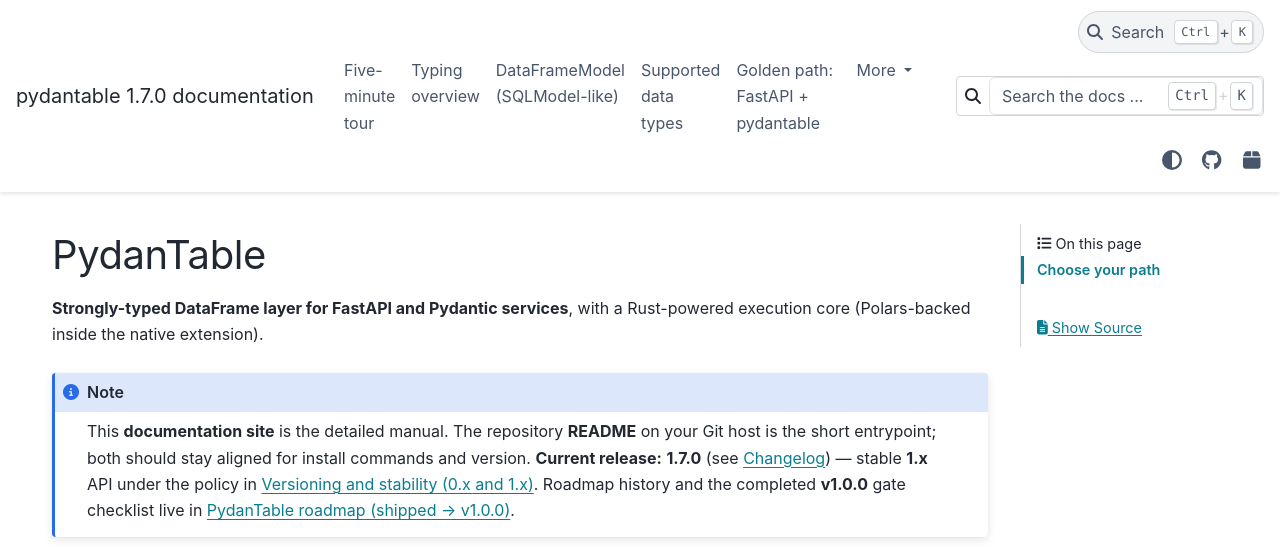
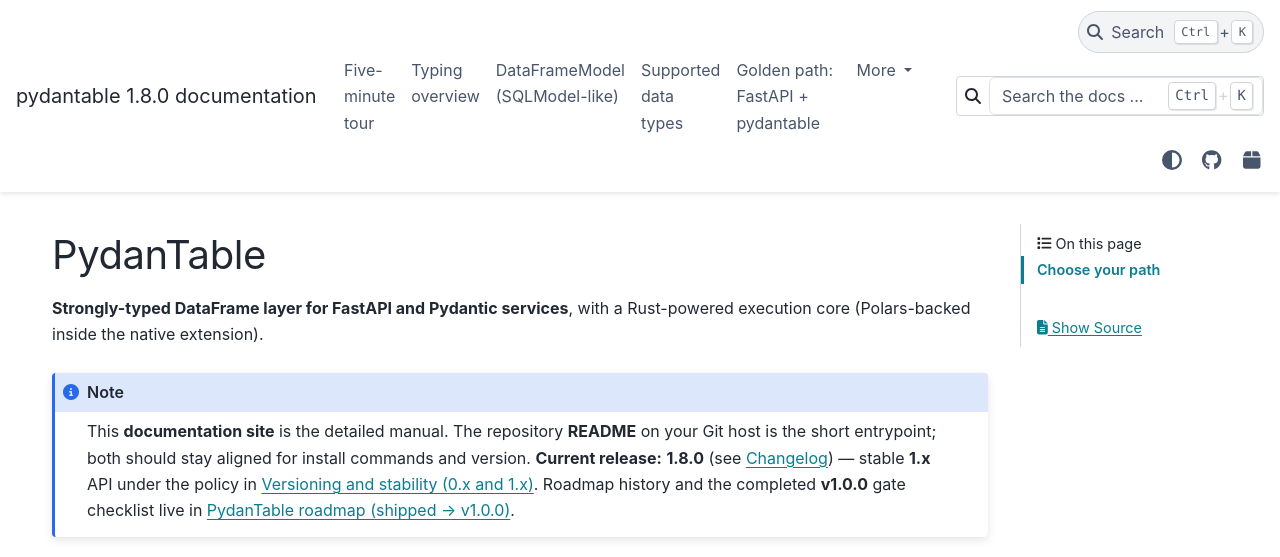
Before and after one commit to eddiethedean/pydantable, a Sphinx documentation site: the page built from docs/index.md, in a window 1280 px wide and 1211 px high. Shown: the top 557 px of the window. Built offline with Sphinx 7.4.7 and the PyData theme 0.15.4, drawn with Linux system fonts in a browser that asks for light colours; the version number is read from the project's files by our own code.

Commit message:
chore(release): 1.8.0

````diff
--- a/docs/POLARS_TRANSFORMATIONS_ROADMAP.md
+++ b/docs/POLARS_TRANSFORMATIONS_ROADMAP.md
@@ -4,7 +4,7 @@
 Polars while preserving `pydantable`'s typed schema contracts.
 
 Notes that say **Implemented on branch `v0.5.0`** refer to historical work landed in the 0.5.x line.
-The current release is **1.7.0** (see `docs/changelog.md`). Older bullets below still record the 0.5.x baseline plus later additions.
+The current release is **1.8.0** (see `docs/changelog.md`). Older bullets below still record the 0.5.x baseline plus later additions.
 
 **Post–P7 (0.18.0+):** Phases **P1–P7** below are **complete**. Further Polars-style parity is **additive** (new `Expr` methods, transforms, or façade wrappers) and is tracked in [`PARITY_SCORECARD.md`](PARITY_SCORECARD.md), [`PYSPARK_PARITY.md`](PYSPARK_PARITY.md), and [`ROADMAP.md`](ROADMAP.md)—not as a new “P8” checklist unless maintainers add one explicitly.
 
--- a/docs/ROADMAP.md
+++ b/docs/ROADMAP.md
@@ -1,6 +1,6 @@
 # PydanTable roadmap (shipped → v1.0.0)
 
-**Latest release: `1.7.0`.** The **Planned v1.0.0** checklist (below) is **complete** for that tag. **Shipped in 0.23.0** adds **lazy `read_*` / `aread_*` file roots** (Parquet, CSV, NDJSON, IPC, **JSON**), **`DataFrame.write_*`** lazy pipeline output, **`export_*`** for eager dict→file, **`DataFrameModel`** glue (**`from_sql`**, **`write_sql`**, **`read_parquet_url_ctx`**), **HTTP/object-store `max_bytes`**, **`MissingRustExtensionError`**, and **breaking renames** (**`materialize_*`**, **`fetch_sql`**, **`fetch_*_url`**)—see **Shipped in 0.23.0** below and {doc}`IO_OVERVIEW`. **0.22.0** introduced the **`pydantable.io`** package (vocabulary evolved in **0.23.0**; see {doc}`changelog`). Earlier **0.20.0** / **0.21.0** items (**UX** docs, **Streamlit** interchange, …) remain in their sections. **ipywidgets** / interactive explorers remain **Later** unless promoted. This document also summarizes shipped history and **Later** / **After v1.0.0** backlogs.
+**Latest release: `1.8.0`.** The **Planned v1.0.0** checklist (below) is **complete** for that tag. **Shipped in 0.23.0** adds **lazy `read_*` / `aread_*` file roots** (Parquet, CSV, NDJSON, IPC, **JSON**), **`DataFrame.write_*`** lazy pipeline output, **`export_*`** for eager dict→file, **`DataFrameModel`** glue (**`from_sql`**, **`write_sql`**, **`read_parquet_url_ctx`**), **HTTP/object-store `max_bytes`**, **`MissingRustExtensionError`**, and **breaking renames** (**`materialize_*`**, **`fetch_sql`**, **`fetch_*_url`**)—see **Shipped in 0.23.0** below and {doc}`IO_OVERVIEW`. **0.22.0** introduced the **`pydantable.io`** package (vocabulary evolved in **0.23.0**; see {doc}`changelog`). Earlier **0.20.0** / **0.21.0** items (**UX** docs, **Streamlit** interchange, …) remain in their sections. **ipywidgets** / interactive explorers remain **Later** unless promoted. This document also summarizes shipped history and **Later** / **After v1.0.0** backlogs.
 
 Release history (high level): [`changelog.md`](changelog.md).
 
--- a/docs/changelog.md
+++ b/docs/changelog.md
@@ -17,7 +17,7 @@
 
 ### Docs / tooling
 
-- **Versioning:** bump to **1.7.0** across Python package metadata, Rust crate, and shipped stubs; docs “current release” strings aligned.
+- **Versioning:** bump to **1.8.0** across Python package metadata, Rust crate, and shipped stubs; docs “current release” strings aligned.
 
 ## [1.6.1] — 2026-03-30
 
--- a/docs/index.md
+++ b/docs/index.md
@@ -3,8 +3,9 @@
 **Strongly-typed DataFrame layer for FastAPI and Pydantic services**, with a Rust-powered execution core (Polars-backed inside the native extension).
 
 ```{note}
-This **documentation site** is the detailed manual. The repository **README** on your Git host is the short entrypoint; both should stay aligned for install commands and version. **Current release:** **1.7.0** (see {doc}`changelog`) — stable **1.x** API under the policy in {doc}`VERSIONING`. Roadmap history and the completed **v1.0.0** gate checklist live in {doc}`ROADMAP`.
+This **documentation site** is the detailed manual. The repository **README** on your Git host is the short entrypoint; both should stay aligned for install commands and version. **Current release:** **1.8.0** (see {doc}`changelog`) — stable **1.x** API under the policy in {doc}`VERSIONING`. Roadmap history and the completed **v1.0.0** gate checklist live in {doc}`ROADMAP`.
 ```
+
 
 ## Choose your path
 
--- a/pyproject.toml
+++ b/pyproject.toml
@@ -4,7 +4,7 @@
 
 [project]
 name = "pydantable"
-version = "1.7.0"
+version = "1.8.0"
 description = "Strongly-typed DataFrames for Python, powered by Rust."
 readme = "README.md"
 license = { text = "MIT" }
````
Also changed, not shown: 4 other files.
